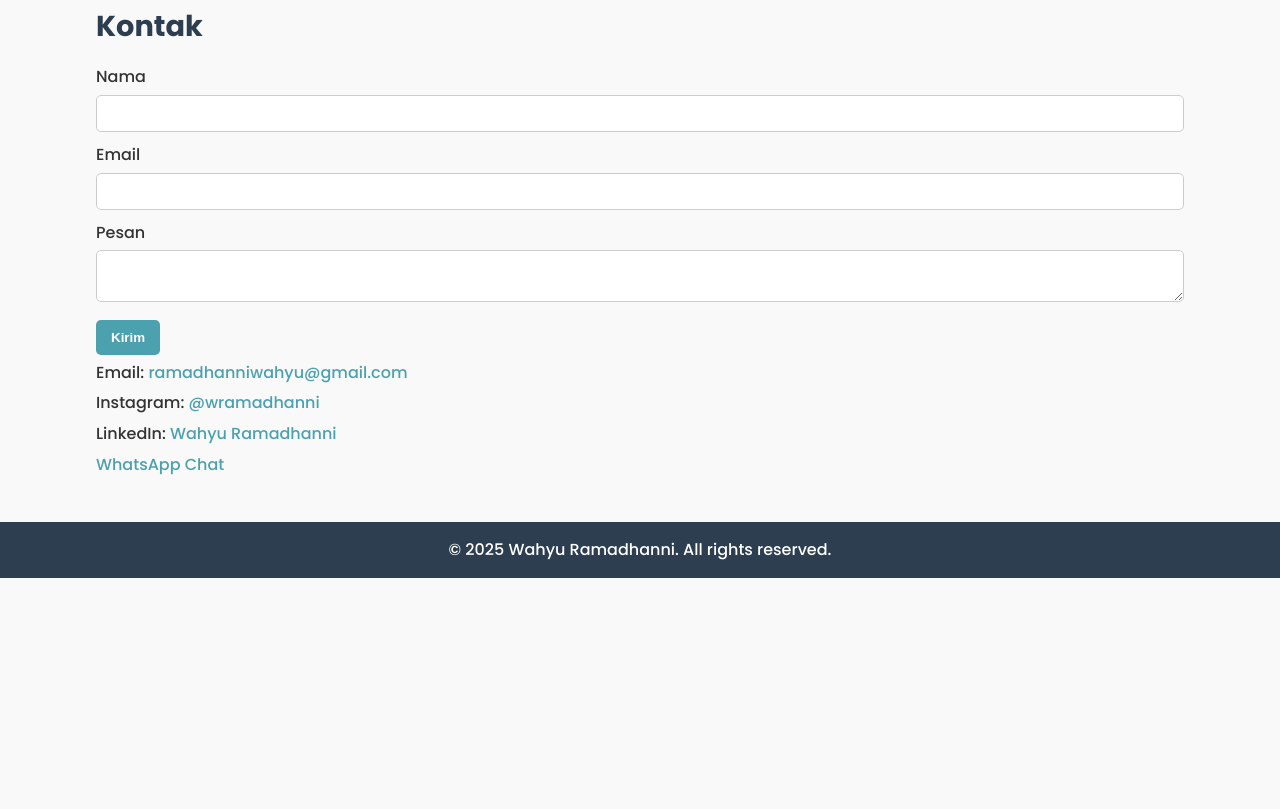
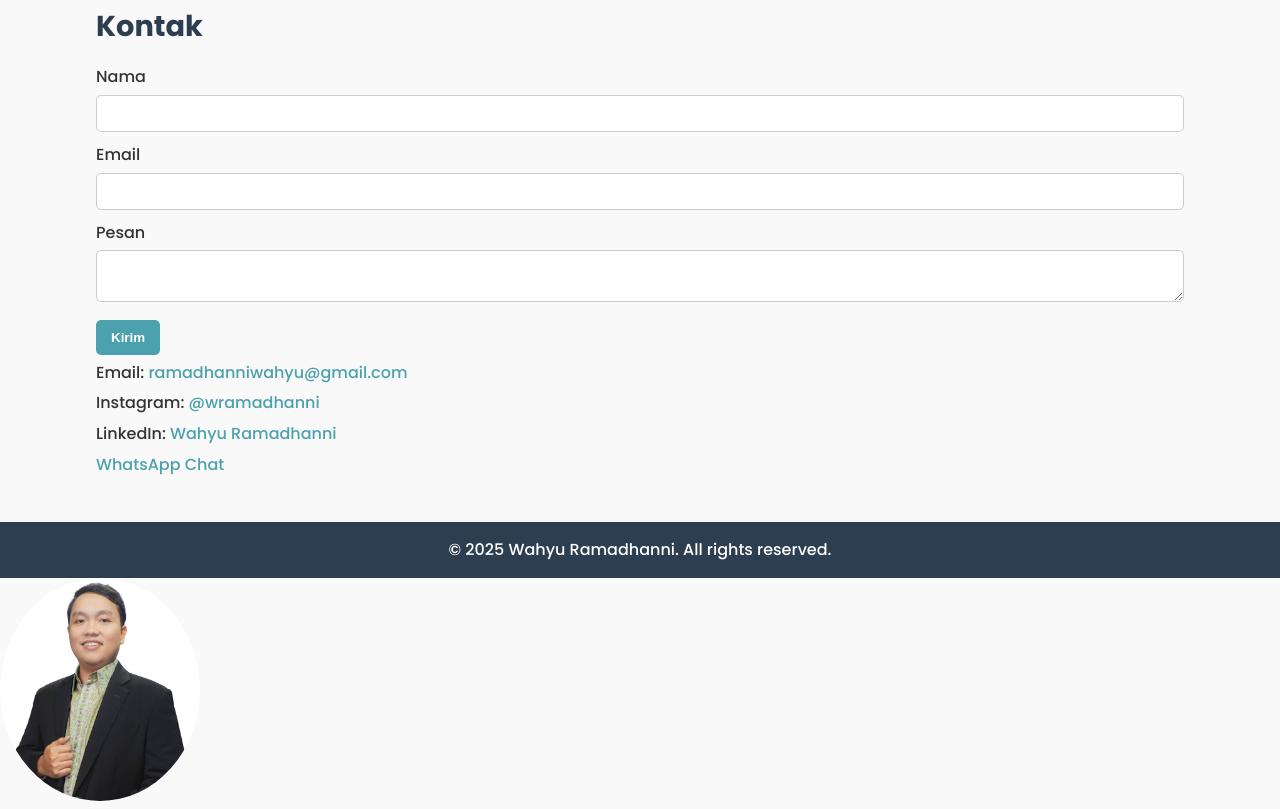
Before and after one commit to psiramadhanniwahyu/psiramadhanniwahyu, a plain HTML site: page index.html in a window 1280 px wide. Shown: the part 913-1722 px from the top of the page. Before the commit the page ends 1491 px from the top, so only its background shows below. Drawn offline with Linux system fonts and the light colour scheme.

Commit message:
Update index.html

```diff
--- a/index.html
+++ b/index.html
@@ -72,3 +72,4 @@
     </footer>
 </body>
 </html>
+<img src="foto profil.jpg" alt="Foto Wahyu Ramadhanni" style="max-width: 200px; border-radius: 50%;">
```
